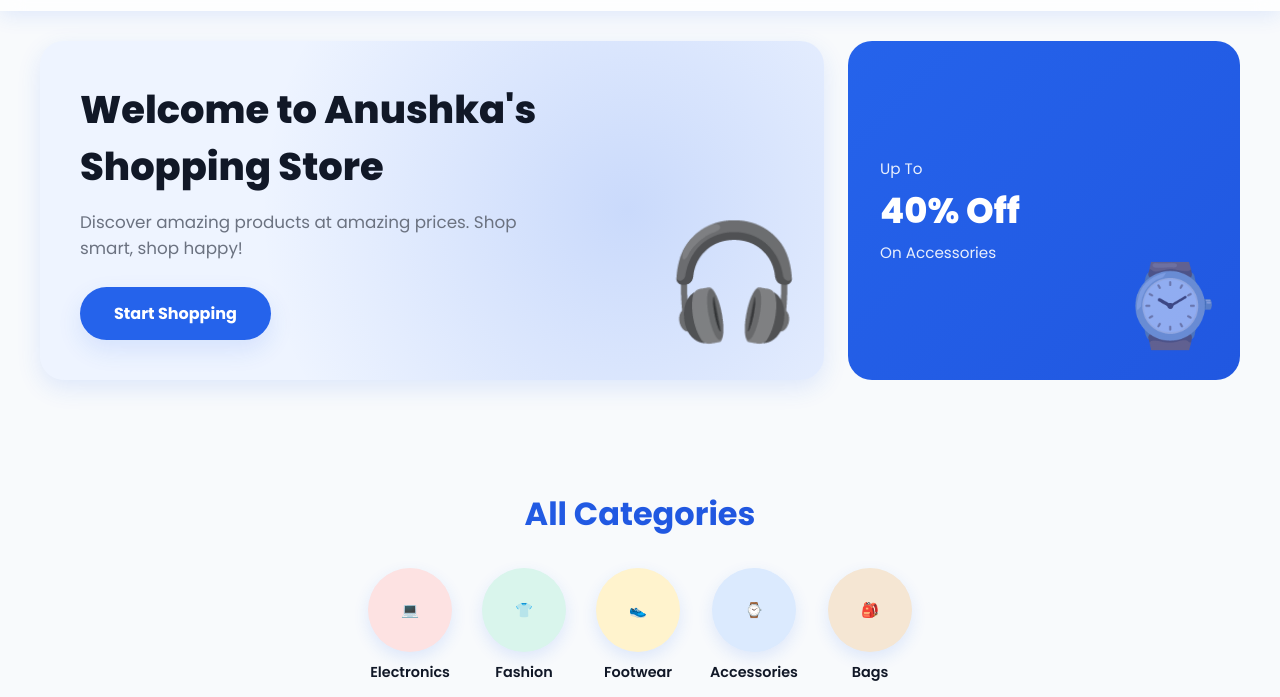
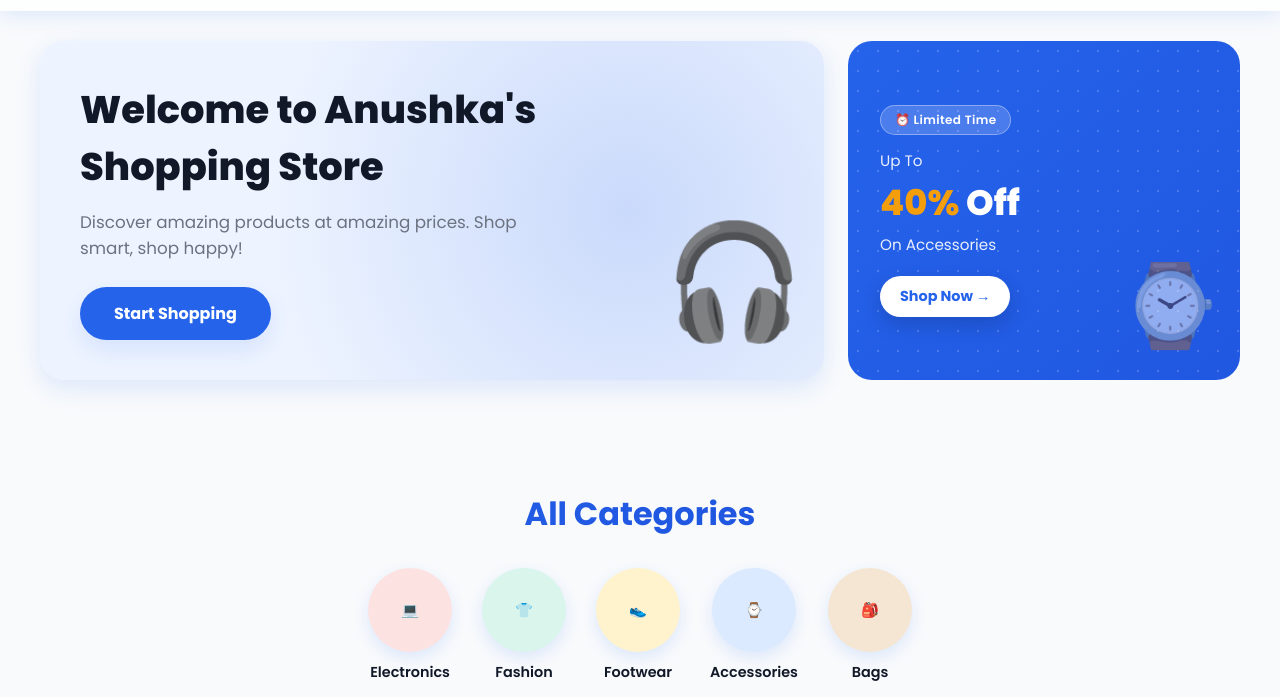
Before and after one commit to Hemant1803/shopping, a plain HTML site: page index.html in a window 1280 px wide. Shown: the part 103-800 px from the top of the page. Drawn offline with Linux system fonts and the light colour scheme.

Commit message:
update hero side banner

```diff
--- a/index.html
+++ b/index.html
@@ -79,9 +79,13 @@
 
       <!-- Secondary promo banner -->
       <div class="hero-side-banner fade-in">
-        <p class="side-banner-tag">Up To</p>
-        <h3>40% Off</h3>
-        <p class="side-banner-tag">On Accessories</p>
+        <div class="side-banner-content">
+          <span class="side-banner-badge">⏰ Limited Time</span>
+          <p class="side-banner-tag">Up To</p>
+          <h3><span class="highlight-amount">40%</span> Off</h3>
+          <p class="side-banner-tag">On Accessories</p>
+          <a href="#products" class="side-banner-btn">Shop Now →</a>
+        </div>
         <div class="hero-banner-icon side">⌚</div>
       </div>
     </div>
--- a/style.css
+++ b/style.css
@@ -395,10 +395,37 @@ ul {
   animation: gradientShift 10s ease-in-out infinite; /* slow drifting gradient */
 }
 
+/* Soft dot texture layered behind the banner text for extra depth */
+.hero-side-banner::before {
+  content: '';
+  position: absolute;
+  inset: 0;
+  background-image: radial-gradient(rgba(255, 255, 255, 0.18) 1.5px, transparent 1.5px);
+  background-size: 20px 20px;
+}
+
 @keyframes gradientShift {
   0%   { background-position: 0% 30%; }
   50%  { background-position: 100% 70%; }
   100% { background-position: 0% 30%; }
+}
+
+/* Keeps the text/button above the dot texture and the decorative icon */
+.side-banner-content {
+  position: relative;
+  z-index: 2;
+}
+
+.side-banner-badge {
+  display: inline-block;
+  background: rgba(255, 255, 255, 0.18);
+  border: 1px solid rgba(255, 255, 255, 0.35);
+  font-size: 0.75rem;
+  font-weight: 600;
+  letter-spacing: 0.4px;
+  padding: 5px 14px;
+  border-radius: 20px;
+  margin-bottom: 14px;
 }
 
 .side-banner-tag {
@@ -410,6 +437,38 @@ ul {
   font-size: 2.2rem;
   font-weight: 800;
   margin: 4px 0;
+}
+
+/* The discount number gets the accent color and a gentle pulse to draw the eye */
+.highlight-amount {
+  display: inline-block;
+  color: var(--accent-color);
+  animation: pulseScale 2s ease-in-out infinite;
+}
+
+@keyframes pulseScale {
+  0%, 100% { transform: scale(1); }
+  50%      { transform: scale(1.1); }
+}
+
+.side-banner-btn {
+  display: inline-flex;
+  align-items: center;
+  gap: 6px;
+  margin-top: 20px;
+  background: #fff;
+  color: var(--primary-color);
+  font-weight: 700;
+  font-size: 0.9rem;
+  padding: 10px 20px;
+  border-radius: 24px;
+  box-shadow: 0 8px 20px rgba(0, 0, 0, 0.15);
+  transition: transform 0.3s ease, box-shadow 0.3s ease;
+}
+
+.side-banner-btn:hover {
+  transform: translateY(-3px) scale(1.05);
+  box-shadow: 0 12px 25px rgba(0, 0, 0, 0.25);
 }
 
 /* Decorative emoji graphic inside the banners, with a gentle float animation */
```
